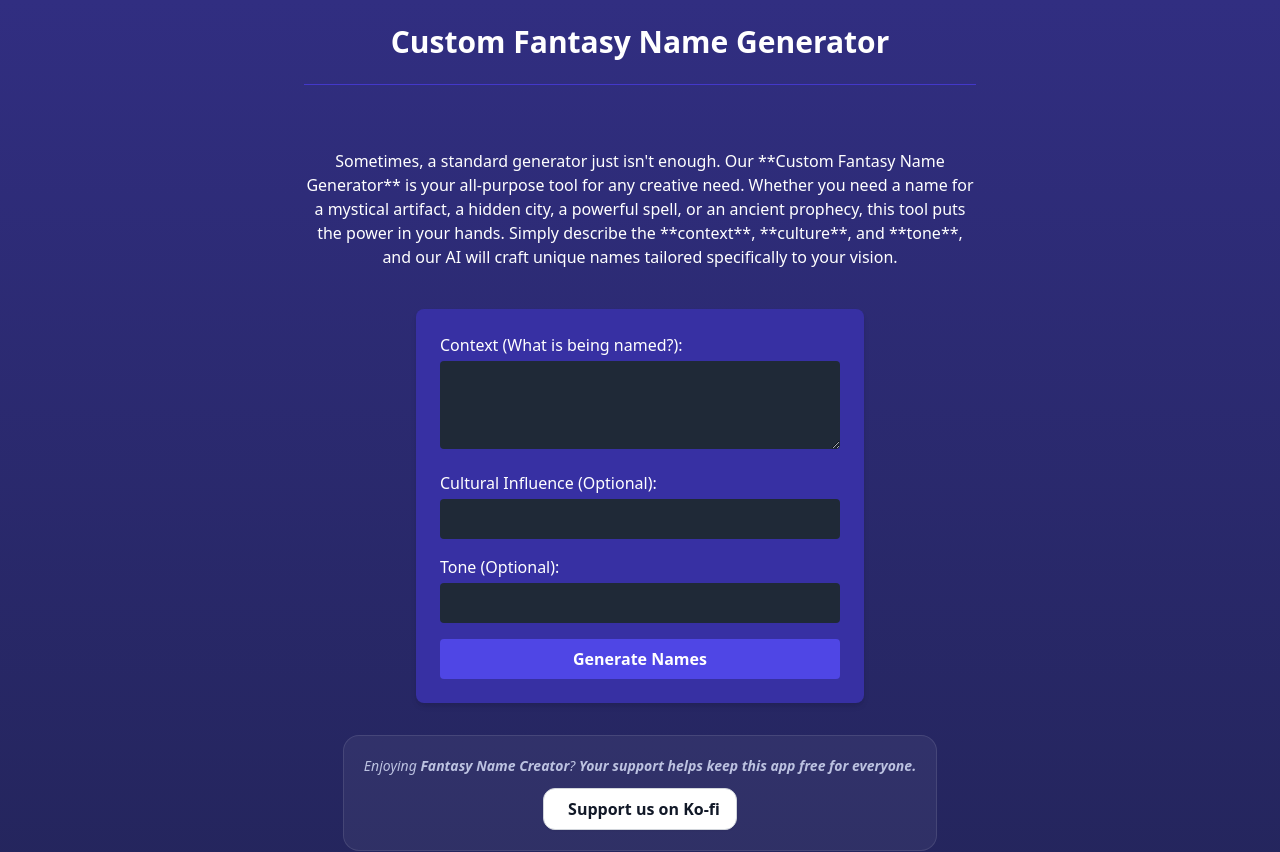
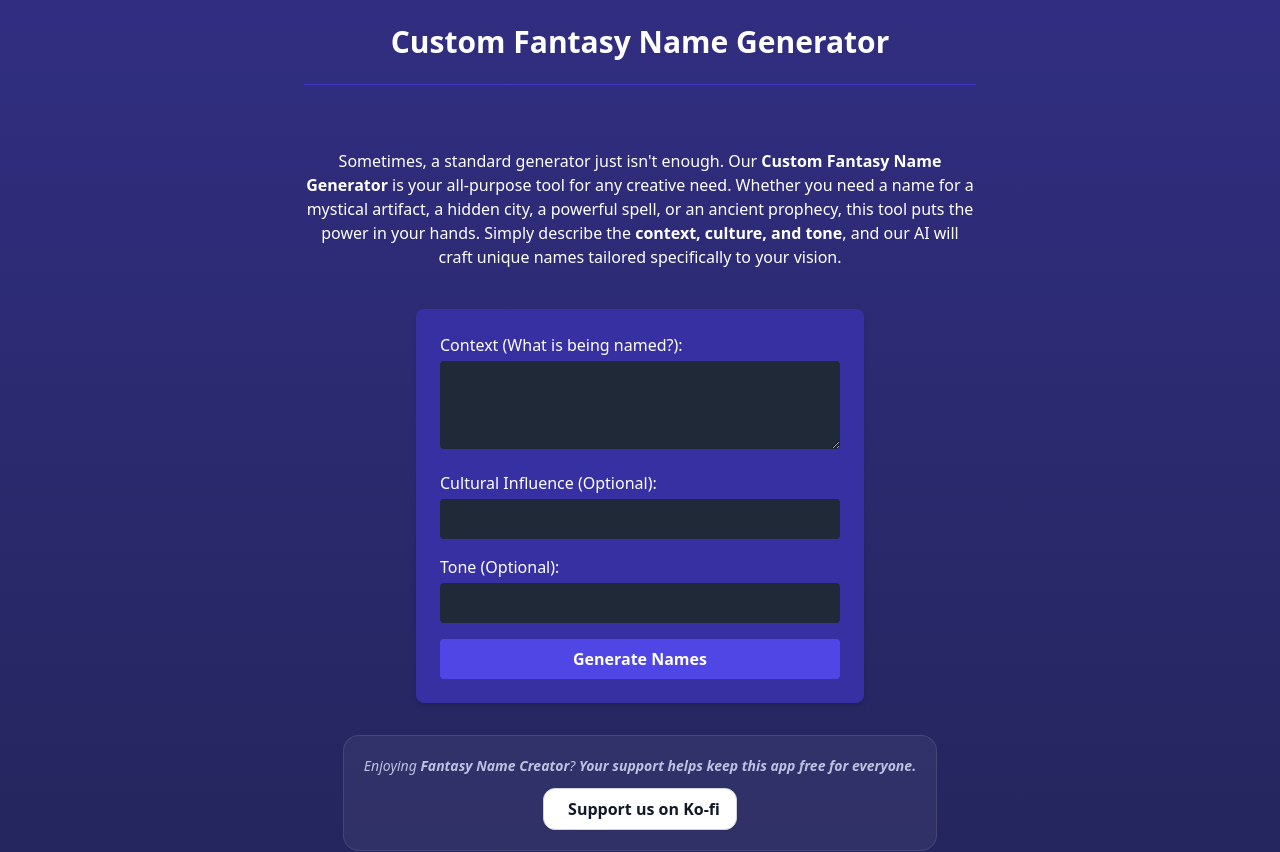
Before and after one commit to JiriTill/fantasytools, a React (Vite) app in the folder client/: page /dynamic in a window 1280 px wide. Shown: the top 852 px of the page. Built offline with nearby package versions, Linux system fonts and the light colour scheme.

Commit message:
Update Dynamic.jsx

```diff
--- a/client/src/pages/Dynamic.jsx
+++ b/client/src/pages/Dynamic.jsx
@@ -70,7 +70,7 @@ export default function Dynamic() {
 
           {/* NEW: Replaced the old intro paragraph with a new, centered one */}
           <div className="w-full max-w-2xl text-center mb-10">
-            <p>Sometimes, a standard generator just isn't enough. Our **Custom Fantasy Name Generator** is your all-purpose tool for any creative need. Whether you need a name for a mystical artifact, a hidden city, a powerful spell, or an ancient prophecy, this tool puts the power in your hands. Simply describe the **context**, **culture**, and **tone**, and our AI will craft unique names tailored specifically to your vision.</p>
+            <p>Sometimes, a standard generator just isn't enough. Our <strong>Custom Fantasy Name Generator</strong> is your all-purpose tool for any creative need. Whether you need a name for a mystical artifact, a hidden city, a powerful spell, or an ancient prophecy, this tool puts the power in your hands. Simply describe the <strong>context, culture, and tone</strong>, and our AI will craft unique names tailored specifically to your vision.</p>
           </div>
           <form onSubmit={handleSubmit} className="space-y-4 w-full max-w-md bg-indigo-800 p-6 rounded-lg shadow-md">
             <label className="block">
```
